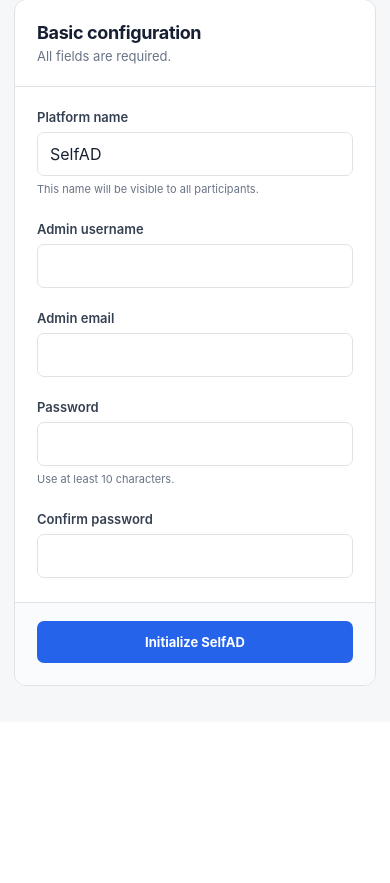
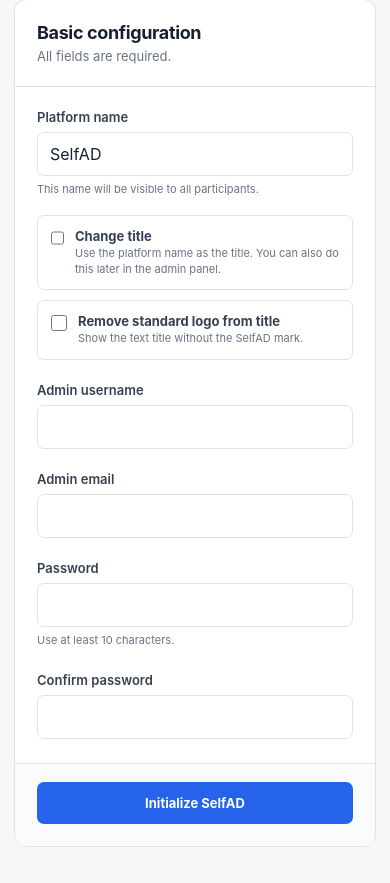
Before and after one commit to max-cyou/SelfAD, a FastAPI app: page /setup in a window 390 px wide. Shown: the part 330-1213 px from the top of the page. Before the commit the page ends 1016 px from the top, so only its background shows below. Run offline with FastAPI, Linux system fonts and the light colour scheme; data that the repository does not hold is empty.

Commit message:
refactor: split routes and add branding setup

```diff
--- a/selfad/application.py
+++ b/selfad/application.py
@@ -1,79 +1,12 @@
-import re
 from collections.abc import AsyncIterator
 from contextlib import asynccontextmanager
-from pathlib import Path
 
-from fastapi import Depends, FastAPI, Form, Request
-from fastapi.responses import HTMLResponse, RedirectResponse
+from fastapi import FastAPI
 from fastapi.staticfiles import StaticFiles
-from fastapi.templating import Jinja2Templates
-from sqlalchemy.exc import IntegrityError
-from sqlalchemy.orm import Session
 
-from selfad.database import get_session, initialize_database
-from selfad.models import InstanceConfig, User
-from selfad.security import hash_password
-
-
-TEMPLATES_DIR = Path(__file__).resolve().parent / "templates"
-STATIC_DIR = Path(__file__).resolve().parent / "static"
-
-templates = Jinja2Templates(directory=TEMPLATES_DIR)
-
-USERNAME_PATTERN = re.compile(r"^[A-Za-z0-9_.-]+$")
-EMAIL_PATTERN = re.compile(r"^[^@\s]+@[^@\s]+\.[^@\s]+$")
-
-
-def render_setup(
-    request: Request,
-    *,
-    site_name: str = "SelfAD",
-    admin_username: str = "",
-    admin_email: str = "",
-    errors: dict[str, str] | None = None,
-    status_code: int = 200,
-):
-    return templates.TemplateResponse(
-        request=request,
-        name="setup.html",
-        context={
-            "title": "Configure SelfAD",
-            "site_name": site_name,
-            "admin_username": admin_username,
-            "admin_email": admin_email,
-            "errors": errors or {},
-        },
-        status_code=status_code,
-    )
-
-
-def validate_setup(
-    site_name: str,
-    admin_username: str,
-    admin_email: str,
-    admin_password: str,
-    admin_password_confirm: str,
-) -> dict[str, str]:
-    errors: dict[str, str] = {}
-
-    if not 2 <= len(site_name) <= 120:
-        errors["site_name"] = "Use between 2 and 120 characters."
-
-    if not 3 <= len(admin_username) <= 32:
-        errors["admin_username"] = "Use between 3 and 32 characters."
-    elif not USERNAME_PATTERN.fullmatch(admin_username):
-        errors["admin_username"] = "Use letters, numbers, dots, dashes or underscores."
-
-    if len(admin_email) > 320 or not EMAIL_PATTERN.fullmatch(admin_email):
-        errors["admin_email"] = "Enter a valid email address."
-
-    if not 10 <= len(admin_password) <= 128:
-        errors["admin_password"] = "Use between 10 and 128 characters."
-
-    if admin_password != admin_password_confirm:
-        errors["admin_password_confirm"] = "Passwords do not match."
-
-    return errors
+from selfad.database import initialize_database
+from selfad.routes import health, home, setup
+from selfad.web import STATIC_DIR
 
 
 @asynccontextmanager
@@ -86,105 +19,8 @@ def create_app() -> FastAPI:
     app = FastAPI(title="SelfAD", lifespan=lifespan)
     app.mount("/static", StaticFiles(directory=STATIC_DIR), name="static")
 
-    @app.get("/", response_class=HTMLResponse)
-    def index(
-        request: Request,
-        session: Session = Depends(get_session),
-    ):
-        config = session.get(InstanceConfig, 1)
-        is_configured = bool(config and config.setup_complete)
-
-        return templates.TemplateResponse(
-            request=request,
-            name="index.html",
-            context={
-                "title": config.site_name if is_configured else app.title,
-                "site_name": config.site_name if is_configured else app.title,
-                "is_configured": is_configured,
-            },
-        )
-
-    @app.get("/setup", response_class=HTMLResponse)
-    def setup_page(
-        request: Request,
-        session: Session = Depends(get_session),
-    ):
-        config = session.get(InstanceConfig, 1)
-        if config and config.setup_complete:
-            return RedirectResponse(url="/", status_code=303)
-
-        return render_setup(
-            request,
-            site_name=config.site_name if config else "SelfAD",
-        )
-
-    @app.post("/setup", response_class=HTMLResponse)
-    def submit_setup(
-        request: Request,
-        site_name: str = Form(...),
-        admin_username: str = Form(...),
-        admin_email: str = Form(...),
-        admin_password: str = Form(...),
-        admin_password_confirm: str = Form(...),
-        session: Session = Depends(get_session),
-    ):
-        config = session.get(InstanceConfig, 1)
-        if config and config.setup_complete:
-            return RedirectResponse(url="/", status_code=303)
-
-        site_name = site_name.strip()
-        admin_username = admin_username.strip()
-        admin_email = admin_email.strip().lower()
-        errors = validate_setup(
-            site_name,
-            admin_username,
-            admin_email,
-            admin_password,
-            admin_password_confirm,
-        )
-
-        if errors:
-            return render_setup(
-                request,
-                site_name=site_name,
-                admin_username=admin_username,
-                admin_email=admin_email,
-                errors=errors,
-                status_code=422,
-            )
-
-        if config is None:
-            config = InstanceConfig(id=1)
-
-        config.site_name = site_name
-        config.setup_complete = True
-        session.add(config)
-        session.add(
-            User(
-                username=admin_username,
-                email=admin_email,
-                password_hash=hash_password(admin_password),
-                is_admin=True,
-            )
-        )
-
-        try:
-            session.commit()
-        except IntegrityError:
-            session.rollback()
-            return render_setup(
-                request,
-                site_name=site_name,
-                admin_username=admin_username,
-                admin_email=admin_email,
-                errors={"admin_username": "This administrator already exists."},
-                status_code=409,
-            )
-
-        return RedirectResponse(url="/", status_code=303)
-
-    @app.get("/health")
-    async def health():
-        return {"status": "ok"}
+    app.include_router(home.router)
+    app.include_router(setup.router)
+    app.include_router(health.router)
 
     return app
--- /dev/null
+++ b/selfad/routes/__init__.py
@@ -0,0 +1 @@
+"""HTTP routes for SelfAD."""
--- a/selfad/static/app.css
+++ b/selfad/static/app.css
@@ -167,8 +167,52 @@ form {
 }
 
 .field--wide,
+.setup-options,
 .form-actions {
   grid-column: 1 / -1;
+}
+
+.setup-options {
+  display: grid;
+  gap: 10px;
+  margin-top: -6px;
+}
+
+.check-option {
+  display: flex;
+  align-items: flex-start;
+  gap: 11px;
+  padding: 12px 13px;
+  border: 1px solid var(--border);
+  border-radius: 7px;
+  cursor: pointer;
+}
+
+.check-option:hover {
+  border-color: var(--border-hover);
+}
+
+.check-option input {
+  width: 16px;
+  height: 16px;
+  margin: 2px 0 0;
+  accent-color: var(--accent);
+}
+
+.check-option span {
+  display: grid;
+  gap: 2px;
+}
+
+.check-option strong {
+  color: #354052;
+  font-size: 13px;
+}
+
+.check-option small {
+  color: var(--muted);
+  font-size: 11px;
+  line-height: 1.45;
 }
 
 .field label {
@@ -351,6 +395,7 @@ button:focus-visible {
   }
 
   .field--wide,
+  .setup-options,
   .form-actions {
     grid-column: auto;
   }
--- a/selfad/templates/setup.html
+++ b/selfad/templates/setup.html
@@ -5,13 +5,13 @@
     <meta name="viewport" content="width=device-width, initial-scale=1">
     <meta name="description" content="Configure your SelfAD instance.">
     <title>{{ title }}</title>
-    <link rel="stylesheet" href="{{ url_for('static', path='/app.css') }}">
+    <link rel="stylesheet" href="{{ url_for('static', path='/app.css') }}?v={{ static_version('app.css') }}">
   </head>
   <body>
     <div class="page">
       <header class="site-header">
         <a class="logo" href="/" aria-label="SelfAD home">
-          <img class="logo-mark" src="{{ url_for('static', path='/logo.svg') }}" alt="">
+          <img class="logo-mark" src="{{ url_for('static', path='/logo.svg') }}?v={{ static_version('logo.svg') }}" alt="">
           <span class="logo-text">SelfAD<b>.</b></span>
         </a>
 
@@ -60,6 +60,32 @@
                 required
               >
               <small>{{ errors.get('site_name') or 'This name will be visible to all participants.' }}</small>
+            </div>
+
+            <div class="setup-options">
+              <label class="check-option">
+                <input
+                  name="change_title"
+                  type="checkbox"
+                  {% if change_title %}checked{% endif %}
+                >
+                <span>
+                  <strong>Change title</strong>
+                  <small>Use the platform name as the title. You can also do this later in the admin panel.</small>
+                </span>
+              </label>
+
+              <label class="check-option">
+                <input
+                  name="remove_standard_logo"
+                  type="checkbox"
+                  {% if remove_standard_logo %}checked{% endif %}
+                >
+                <span>
+                  <strong>Remove standard logo from title</strong>
+                  <small>Show the text title without the SelfAD mark.</small>
+                </span>
+              </label>
             </div>
 
             <div class="field{% if errors.get('admin_username') %} field--error{% endif %}">
```
Also changed, not shown: selfad/models.py (+11 -0 lines), selfad/routes/health.py (added, +9 -0 lines), selfad/routes/home.py (added, +39 -0 lines), selfad/routes/setup.py (added, +177 -0 lines), selfad/templates/index.html (+7 -3 lines), selfad/web.py (added, +17 -0 lines).
